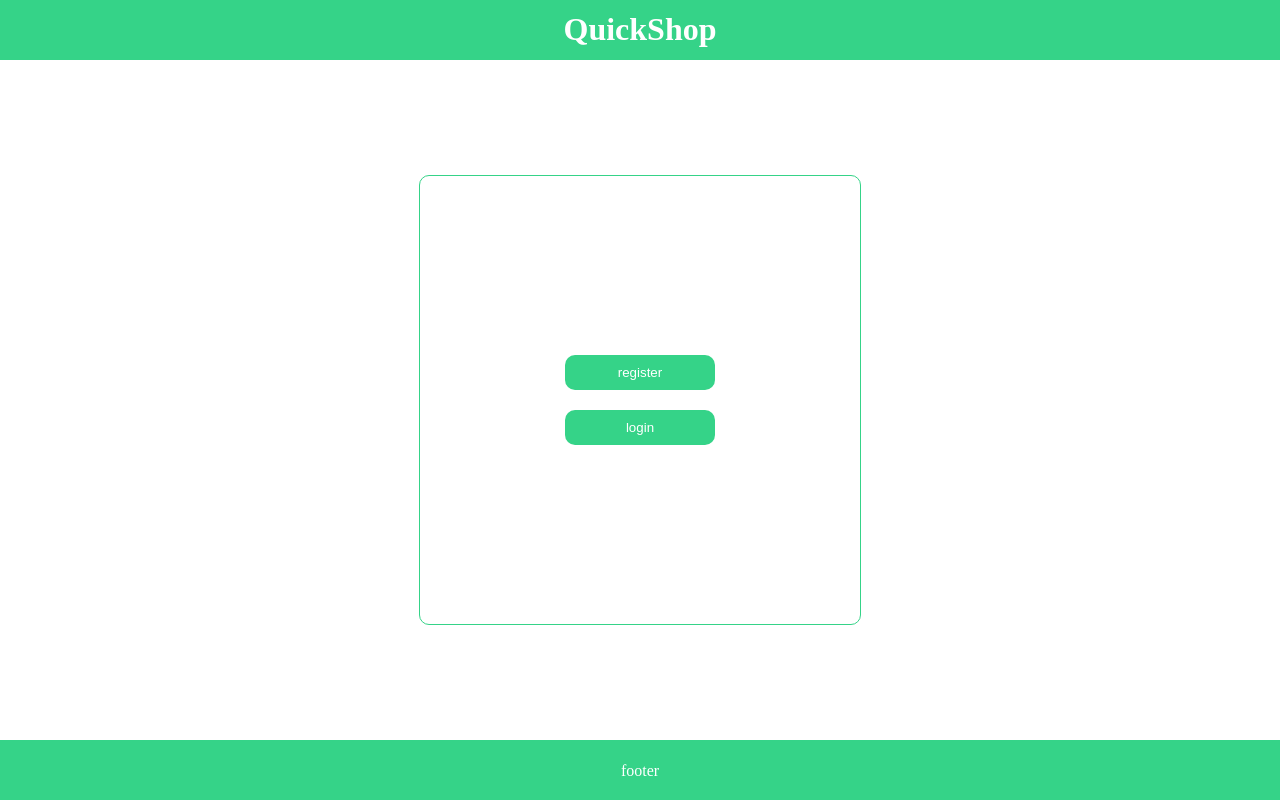
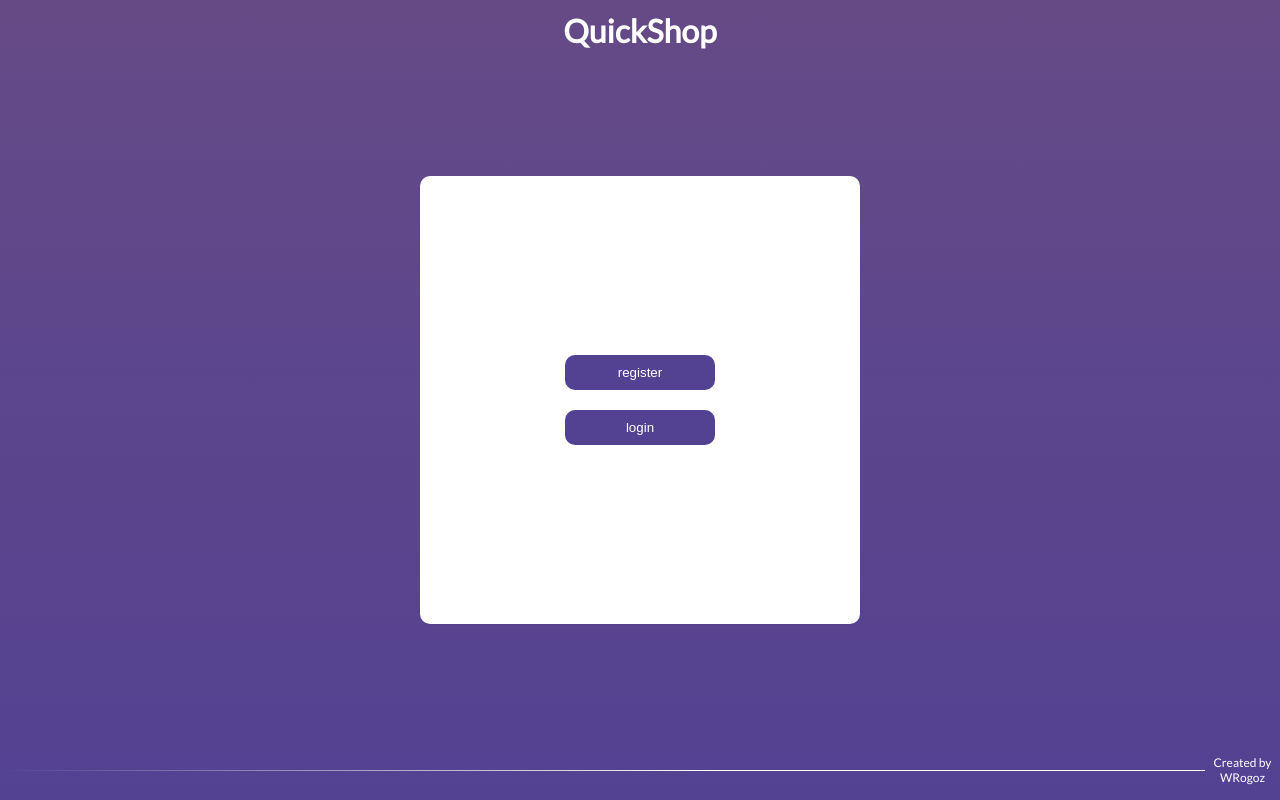
Before and after one commit to wrogoz/quickShop-client, a React (Create React App) app: page / in a window 1280 px wide. Built offline with nearby package versions, Linux system fonts and the light colour scheme.

Commit message:
styling app in progress

```diff
--- a/public/index.html
+++ b/public/index.html
@@ -9,6 +9,7 @@
       name="description"
       content="Web site created using create-react-app"
     />
+    <link href="https://fonts.googleapis.com/css2?family=Lato:ital,wght@0,100;0,400;1,300&display=swap" rel="stylesheet">
     <link rel="apple-touch-icon" href="%PUBLIC_URL%/logo192.png" />
     <!--
       manifest.json provides metadata used when your web app is installed on a
--- a/src/App.js
+++ b/src/App.js
@@ -38,6 +38,7 @@ const Container = styled.div`
   width: 100%;
   min-width: 200px;
   min-height: 100vh;
+  font-family: 'Lato', sans-serif;
   display: grid;
   grid-template-columns: 1fr;
   grid-template-rows: 60px 1fr 60px;
@@ -45,6 +46,8 @@ const Container = styled.div`
     "header"
     "main"
     "footer";
+    background-image: linear-gradient(to bottom,#654a86,#534292);
+    background-color: #534292;
 `;
 
 const Main = styled.main`
--- a/src/components/footer.jsx
+++ b/src/components/footer.jsx
@@ -1,23 +1,37 @@
-import React from 'react'
-import styled from 'styled-components'
+import React from "react";
+import styled from "styled-components";
 
-const Footer = ()=>{
-    return(
-        <FooterContainer>
-            <p>footer</p>
-        </FooterContainer>
-    )
-}
+const Footer = () => {
+  return (
+    <FooterContainer>
+      <p>Created by WRogoz</p>
+    </FooterContainer>
+  );
+};
 
 const FooterContainer = styled.footer`
   grid-area: "Footer";
-  border-top: 1px solid #35d388;
-  display:flex;
-  justify-content:center;
-  align-items:center;
-  background-color:#35d388;
-  color:#fff;
+  color: #fff;
+  display: flex;
+  justify-content: center;
+  align-items: center;
+  font-size: 12px;
+  text-align: center;
+  p {
+    max-width: 75px;
+  }
+  &:before {
+    content: "";
+
+    height: 1px;
+    width: 100%;
+    background: linear-gradient(
+      90deg,
+      rgba(2, 0, 36, 0) 0%,
+      rgba(255, 255, 255, 1) 60%,
+      rgba(255, 255, 255, 1) 100%
+    );
+  }
 `;
 
-
-export default Footer
+export default Footer;
--- a/src/components/header.jsx
+++ b/src/components/header.jsx
@@ -13,13 +13,13 @@ const Header = ()=>{
 }
 
 const HeaderContainer = styled.header`
-  border-bottom: 1px solid #35d388;
+
   grid-area: "header";
   display:flex;
   align-items:center;
   justify-content:center;
-  background:#35d388;
   color:#fff;
+
 `;
 
 
--- a/src/components/shoppingList.jsx
+++ b/src/components/shoppingList.jsx
@@ -118,33 +118,33 @@ const ShoppingList = (props) => {
         <Ul>{listItems}</Ul>
       </ShoppingCartContainer>
       <Form>
-        <label>
-          Dodaj produkt:
+
           <input
             type="text"
-            name="produkt"
+            name="product"
             onChange={setNewProductNameHandler}
             value={newProduct}
+            placeholder="dodaj produkt"
           />
-        </label>
-        <label>
-          waga:{" "}
+
+
           <input
             type="number"
-            name="produkt"
+            name="weight"
             onChange={setNewProductWeightHandler}
             value={NewProductWeight}
+            placeholder="waga produktu"
           />
-        </label>
-        <label>
-          ilość:{" "}
+
+
           <input
             type="number"
-            name="produkt"
+            name="amount"
             onChange={setNewProductAmountHandler}
             value={NewProductAmount}
+            placeholder="ilość"
           />
-        </label>
+
         <button type="submit" onClick={addNewProductToDbHandler}>
           dodaj
         </button>
@@ -160,9 +160,10 @@ const ShoppingCartContainer = styled.section`
   flex-direction: column;
   justify-content: flex-end;
   align-items: center;
-  border: 1px solid #35d388;
+
   border-radius: 10px;
   padding: 20px;
+  background-color:#fff;
 `;
 const Ul = styled.ul`
   display: flex;
@@ -175,12 +176,17 @@ const Ul = styled.ul`
   padding: 0;
   text-align: center;
   min-width: 290px;
+  color:#534292;
   li {
     width: 100%;
     display: grid;
-    grid-template-columns: repeat(3, 1fr) 20px;
+    grid-template-columns: 135px repeat(2,1fr) 20px;
     grid-template-rows: 50px;
     grid-template-areas: "name amount weight delete";
+    text-align:center;
+    &:nth-of-type(2n){
+      background-color:#eee;
+    }
 
     margin: 3px 0;
     span {
@@ -197,7 +203,8 @@ const Ul = styled.ul`
       grid-area: weight;
     }
     span.deleteBtn {
-      background-color: red;
+      background-color: #534292;
+      color:#fff;
       grid-area: delete;
       padding: 2px;
     }
@@ -206,7 +213,31 @@ const Ul = styled.ul`
 const Form = styled.form`
   display: flex;
   flex-direction: column;
-  align-items: flex-end;
+  align-items: center;
+  margin:20px 0;
+  padding: 20px;
+  background-color:#fff;
+    border-radius: 10px;
+    width: 70%;
+    max-width: 400px;
+  input{
+        margin:5px;
+        text-align:center;
+        border:1px solid #534292;
+        border-radius: 10px;
+       padding:10px;
+       color:#534292;
+       outline:none;
+  }
+  button{
+        min-width:150px;
+        background:#534292;
+        border:none;
+        padding:10px;
+        margin-top:10px;
+        color:#fff;
+        border-radius:10px;
+    }
 `;
 const mapStateToProps = (state, ownProps) => ({
   test: state.test,
--- a/src/components/user.jsx
+++ b/src/components/user.jsx
@@ -19,15 +19,17 @@ const UserContainer = styled.section`
     flex-direction:column;
     justify-content:center;
     align-items:center;
-    border:1px solid #35d388;
+
     border-radius: 10px;
     padding:20px;
     max-width:400px;
+    background-color: #fff;
+    box-shadow: 0 1px 1px rgba(0,0,0,0.05);
 
 `
 const Button = styled.button`
 
-        background:#35d388;
+        background:#534292;
         border:none;
         padding:10px;
         color:#fff;
@@ -39,7 +41,7 @@ const Button = styled.button`
             text-decoration:none;
             color:#fff;
 
-            background-color:#35d388;
+
 
         }
 
--- a/src/components/userComponents/Login.jsx
+++ b/src/components/userComponents/Login.jsx
@@ -53,12 +53,15 @@ const LoginContainer = styled.section`
     flex-direction:column;
     justify-content:center;
     align-items:center;
-    border:1px solid #35d388;
+    background:#fff;
     border-radius: 10px;
     padding:20px;
 
-`
+`;
 const Form = styled.form`
+
+    font-family: 'Lato', sans-serif;
+
     display:flex;
     height:100%;
     flex-direction:column;
@@ -66,17 +69,18 @@ const Form = styled.form`
     align-items:center;
     padding:10px 0;
     input{
+
         margin:10px;
         text-align:center;
-        border:1px solid #35d388;
-        border-radius: 5%;
+        border:1px solid #534292;
+        border-radius: 10px;
        padding:10px;
-       color:#35d388;
+       color:#534292;
        outline:none;
     }
     button{
         min-width:150px;
-        background:#35d388;
+        background:#534292;
         border:none;
         padding:10px;
         margin-top:10px;
@@ -87,7 +91,7 @@ const Form = styled.form`
 `
 const BackButton = styled.button`
         min-width:150px;
-        background:#35d388;
+        background:#534292;
         border:none;
         padding:10px;
         color:#fff;
--- a/src/components/userComponents/Register.jsx
+++ b/src/components/userComponents/Register.jsx
@@ -52,7 +52,7 @@ const RegisterContainer = styled.section`
     flex-direction:column;
     justify-content:flex-end;
     align-items:center;
-    border:1px solid #35d388;
+    background:#fff;
     border-radius: 10px;
     padding:20px;
 
@@ -68,15 +68,15 @@ const Form = styled.form`
     input{
         margin:10px;
         text-align:center;
-        border:1px solid #35d388;
-        border-radius: 5%;
+        border:1px solid #534292;
+        border-radius: 10px;
        padding:10px;
        color:#35d388;
        outline:none;
     }
     button{
         min-width:150px;
-        background:#35d388;
+        background:#534292;
         border:none;
         padding:10px;
         margin-top:10px;
@@ -87,7 +87,7 @@ const Form = styled.form`
 `
 const BackButton = styled.button`
         min-width:150px;
-        background:#35d388;
+        background:#534292;
         border:none;
         padding:10px;
         color:#fff;
--- a/src/globalStyles.js
+++ b/src/globalStyles.js
@@ -5,5 +5,7 @@ export const GlobalStyles= createGlobalStyle`
    body{
        margin:0;
        padding:0;
+       font-family: 'Lato', sans-serif;
    }
+
 `
```
